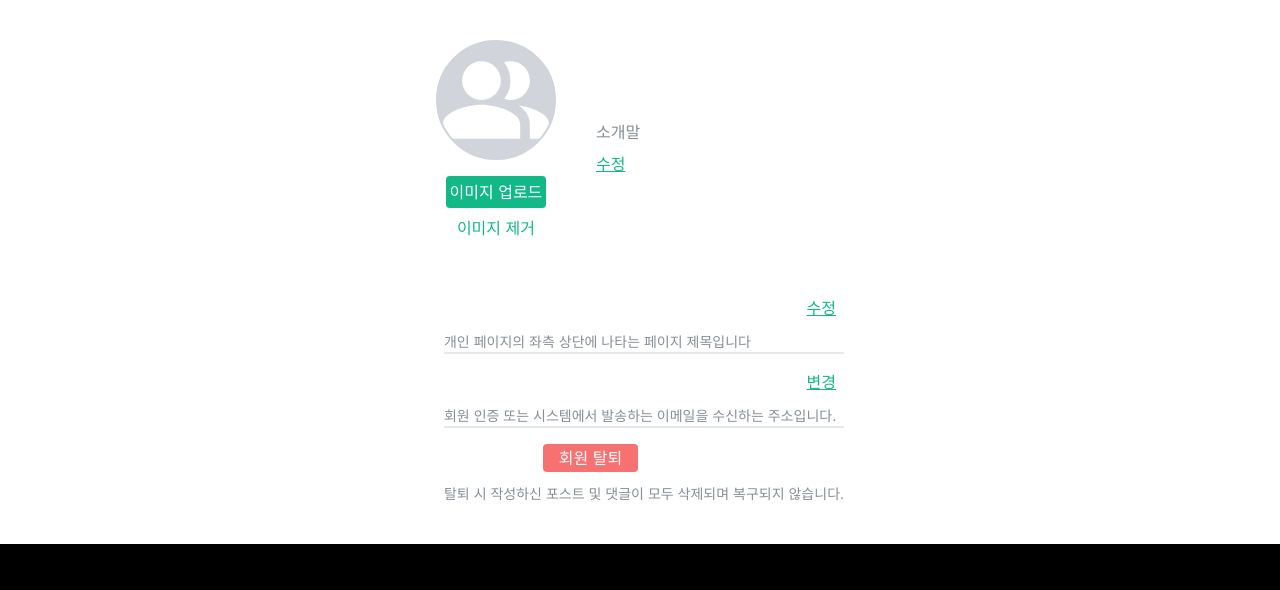
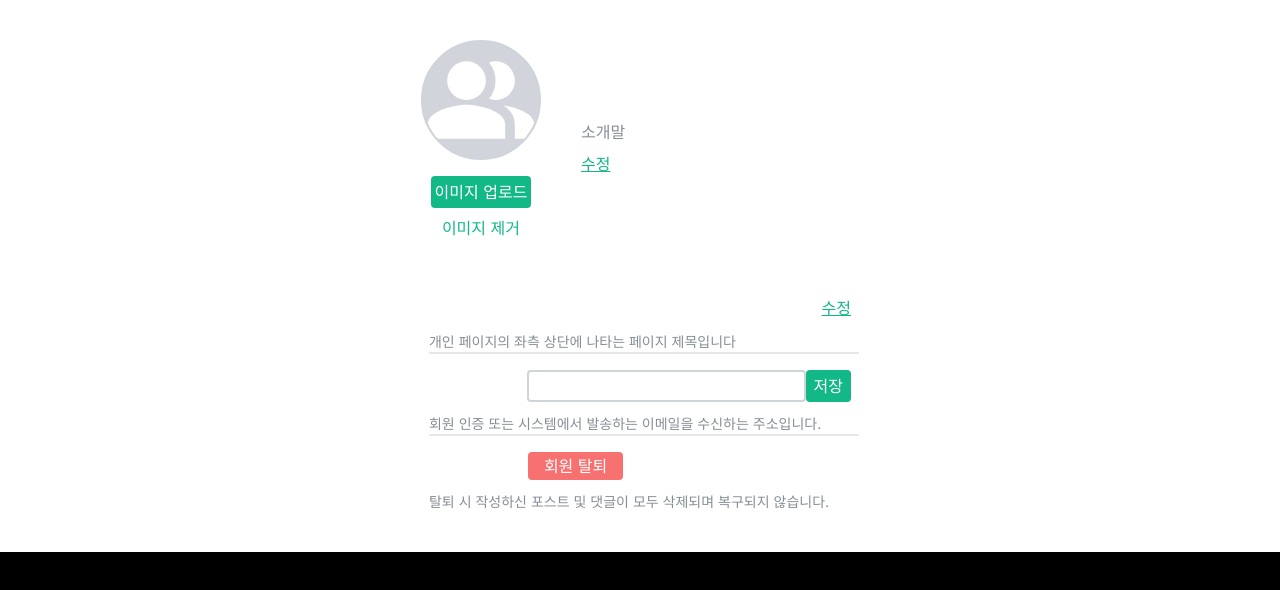
Before and after one commit to belogstudy/belog-client, a Next.js app: page /mysetting in a window 1280 px wide. Both pictures are taken after a click on the button "변경". Shown: the top 590 px of the page. Built offline with nearby package versions, Linux system fonts and the light colour scheme.

Commit message:
ui 및 기능 분리

```diff
--- a/src/app/(route)/mysetting/page.tsx
+++ b/src/app/(route)/mysetting/page.tsx
@@ -1,67 +1,113 @@
+'use client';
+
 import Image from 'next/image';
+import { useState } from 'react';
 import { MdPeopleAlt } from 'react-icons/md';
+import { MySettingLayout } from '@/components/setting/mySettingLayout';
 
 export default function mysetting() {
-    return (
-        <>
-            <div className="flex items-center justify-center bg-white w-full">
-                <div className="flex flex-col items-start justify-center p-10">
-                    <div className="flex flex-col">
-                        <div className="flex justify-center">
-                            <div className="flex-col flex items-center justify-center">
-                                <MdPeopleAlt
-                                    className="rounded-full border-2 border-velogauthgray-400 bg-gray-300 mb-4"
-                                    size={120}
-                                    alt="사람"
-                                />
-                                <button className="bg-velogauthgreen-100 rounded text-base text-white p-1 hover:opacity-80">
-                                    이미지 업로드
-                                </button>
-                                <button className="bg-white text-velogauthgreen-100 text-base p-2 hover:opacity-80">
-                                    이미지 제거
-                                </button>
-                            </div>
-                            <div className="flex flex-row items-start justify-left p-10 ">
+    const [nickEditOn, setNickEditOn] = useState(false);
+    const [velogTitleEditOn, setVelogTitleEditOn] = useState(false);
+    const [emailEditOn, setEmailEditOn] = useState(false);
+    const [acountDeleteOn, setAccountDeleteOn] = useState(false);
+
+    const handleNickEdit = () => {
+        setNickEditOn(true);
+    };
+
+    const handleVelogTitleEdit = () => {
+        setVelogTitleEditOn(true);
+    };
+
+    const handleEmailEdit = () => {
+        setEmailEditOn(true);
+    };
+
+    const handleAccountDelete = () => {
+        setAccountDeleteOn(true);
+    };
+
+    const nickEdit =
+        nickEditOn == false ? (
             <div>
                 <p className="font-semibold text-2xl mb-2">닉네임</p>
                 <p className="text-base mb-2 text-velogauthgray-300">소개말</p>
-                                    <button className="text-base text-velogauthgreen-100 underline hover:opacity-80">
+                <button
+                    onClick={handleNickEdit}
+                    className="text-base text-velogauthgreen-100 underline hover:opacity-80"
+                >
                     수정
                 </button>
             </div>
+        ) : (
+            <div className="flex flex-col">
+                <input
+                    className="placeholder-black py-1 px-2 font-semibold text-2xl text-black mb-2 border-velogauthgray-400 border-2 rounded"
+                    placeholder="닉네임"
+                />
+                <input
+                    className="placeholder-black py-1 px-2 text-xl text-black mb-2 border-velogauthgray-400 border-2 rounded"
+                    placeholder="소개말"
+                />
+                <button className="rounded mt-2 ml-auto text-base px-4 py-1 text-white bg-velogauthgreen-100 hover:opacity-80">
+                    저장
+                </button>
             </div>
-                        </div>
-                    </div>
-                    <div className="flex flex-col bg-white mt-10">
-                        <div className="flex flex-row p-2">
-                            <p className="font-semibold text-base mr-5">벨로그 제목</p>
+        );
+
+    const velogTitleEdit =
+        velogTitleEditOn == false ? (
+            <>
                 <p className="text-base">벨로그 제목내용</p>
-                            <button className="ml-auto text-velogauthgreen-100 underline hover:opacity-80">수정</button>
-                        </div>
-                        <p className="text-velogauthgray-300 text-sm ml-2 mt-1 border-b-velogauthgrey-100 border-b-2">
-                            개인 페이지의 좌측 상단에 나타는 페이지 제목입니다
-                        </p>
+                <button
+                    onClick={handleVelogTitleEdit}
+                    className="ml-auto text-velogauthgreen-100 underline hover:opacity-80"
+                >
+                    수정
+                </button>
+            </>
+        ) : (
+            <>
+                <input className="placeholder-black px-2 text-lg text-black border-velogauthgray-400 border-2 rounded" />
+                <button className="bg-velogauthgreen-100 px-2 ml-auto hover:opacity-80 rounded text-white">저장</button>
+            </>
+        );
 
-                        <div className="flex flex-row p-2 mt-2">
-                            <p className="font-semibold text-base mr-5">이메일 주소</p>
-                            <p className="text-base">이메일 </p>
-                            <button className="ml-auto text-velogauthgreen-100 underline hover:opacity-80">변경</button>
-                        </div>
-                        <p className="text-velogauthgray-300 text-sm ml-2 mt-1 border-b-velogauthgrey-100 border-b-2">
-                            회원 인증 또는 시스템에서 발송하는 이메일을 수신하는 주소입니다.
-                        </p>
-                        <div className="flex flex-row p-2 mt-2">
+    const emailEdit =
+        emailEditOn == false ? (
+            <>
+                <p className="text-base">이메일</p>
+                <button
+                    onClick={handleEmailEdit}
+                    className="ml-auto text-velogauthgreen-100 underline hover:opacity-80"
+                >
+                    변경
+                </button>
+            </>
+        ) : (
+            <>
+                <input className="placeholder-black px-2 text-lg text-black border-velogauthgray-400 border-2 rounded" />
+                <button className="bg-velogauthgreen-100 px-2 ml-auto hover:opacity-80 rounded text-white">저장</button>
+            </>
+        );
+
+    const acountDelete = (
+        <>
             <p className="font-semibold text-base mr-5">회원 탈퇴</p>
             <button className="ml-4 px-4 py-0.5 text-base bg-red-400 rounded text-l text-white hover:opacity-80">
                 회원 탈퇴
             </button>
-                        </div>
-                        <p className="text-velogauthgray-300 text-sm ml-2 mt-1">
-                            탈퇴 시 작성하신 포스트 및 댓글이 모두 삭제되며 복구되지 않습니다.{' '}
-                        </p>
-                    </div>
-                </div>
-            </div>
+        </>
+    );
+
+    return (
+        <>
+            <MySettingLayout
+                emailEdit={emailEdit}
+                nickEdit={nickEdit}
+                velogTitleEdit={velogTitleEdit}
+                acountDelete={acountDelete}
+            />
         </>
     );
 }
--- /dev/null
+++ b/src/components/setting/MySettingLayout.tsx
@@ -0,0 +1,79 @@
+import React from 'react';
+import { MdPeopleAlt } from 'react-icons/md';
+
+interface MySettingLayoutProps {
+    nickEdit: React.ReactElement;
+    velogTitleEdit: React.ReactElement;
+    emailEdit: React.ReactElement;
+    acountDelete: React.ReactElement;
+}
+
+export const MySettingLayout: React.FC<MySettingLayoutProps> = ({
+    nickEdit,
+    velogTitleEdit,
+    emailEdit,
+    acountDelete,
+}) => {
+    return (
+        <>
+            <div className="flex items-center justify-center bg-white">
+                <div className="flex flex-col items-start justify-center p-10">
+                    <div className="flex flex-col">
+                        <div className="flex justify-center">
+                            <div className="flex-col flex items-center justify-center">
+                                <MdPeopleAlt
+                                    className="rounded-full border-2 border-velogauthgray-400 bg-gray-300 mb-4"
+                                    size={120}
+                                    alt="사람"
+                                />
+                                <button className="bg-velogauthgreen-100 rounded text-base text-white p-1 hover:opacity-80">
+                                    이미지 업로드
+                                </button>
+                                <button className="bg-white text-velogauthgreen-100 text-base p-2 hover:opacity-80">
+                                    이미지 제거
+                                </button>
+                            </div>
+                            <div className="flex flex-row items-start justify-left p-10 ">
+                                {/* 이 붜분 분리 */}
+                                {nickEdit}
+
+                                {/* 이 붜분 분리 */}
+                            </div>
+                        </div>
+                    </div>
+                    <div className="flex flex-col bg-white mt-10">
+                        <div className="flex flex-row p-2">
+                            <p className="font-semibold text-base mr-5">벨로그 제목</p>
+
+                            {/* 이 붜분 분리 */}
+                            {velogTitleEdit}
+                            {/* 이 붜분 분리 */}
+                        </div>
+                        <p className="text-velogauthgray-300 text-sm ml-2 mt-1 border-b-velogauthgrey-100 border-b-2">
+                            개인 페이지의 좌측 상단에 나타는 페이지 제목입니다
+                        </p>
+
+                        <div className="flex flex-row p-2 mt-2">
+                            <p className="font-semibold text-base mr-5">이메일 주소</p>
+                            {/* 이 붜분 분리 */}
+                            {emailEdit}
+                            {/* 이 붜분 분리 */}
+                        </div>
+                        <p className="text-velogauthgray-300 text-sm ml-2 mt-1 border-b-velogauthgrey-100 border-b-2">
+                            회원 인증 또는 시스템에서 발송하는 이메일을 수신하는 주소입니다.
+                        </p>
+                        <div className="flex flex-row p-2 mt-2">
+                            {/* 이 붜분 분리 */}
+                            {acountDelete}
+
+                            {/* 이 붜분 분리 */}
+                        </div>
+                        <p className="text-velogauthgray-300 text-sm ml-2 mt-1">
+                            탈퇴 시 작성하신 포스트 및 댓글이 모두 삭제되며 복구되지 않습니다.{' '}
+                        </p>
+                    </div>
+                </div>
+            </div>
+        </>
+    );
+};
```
Lines whose indentation alone changed are shown as unchanged.
